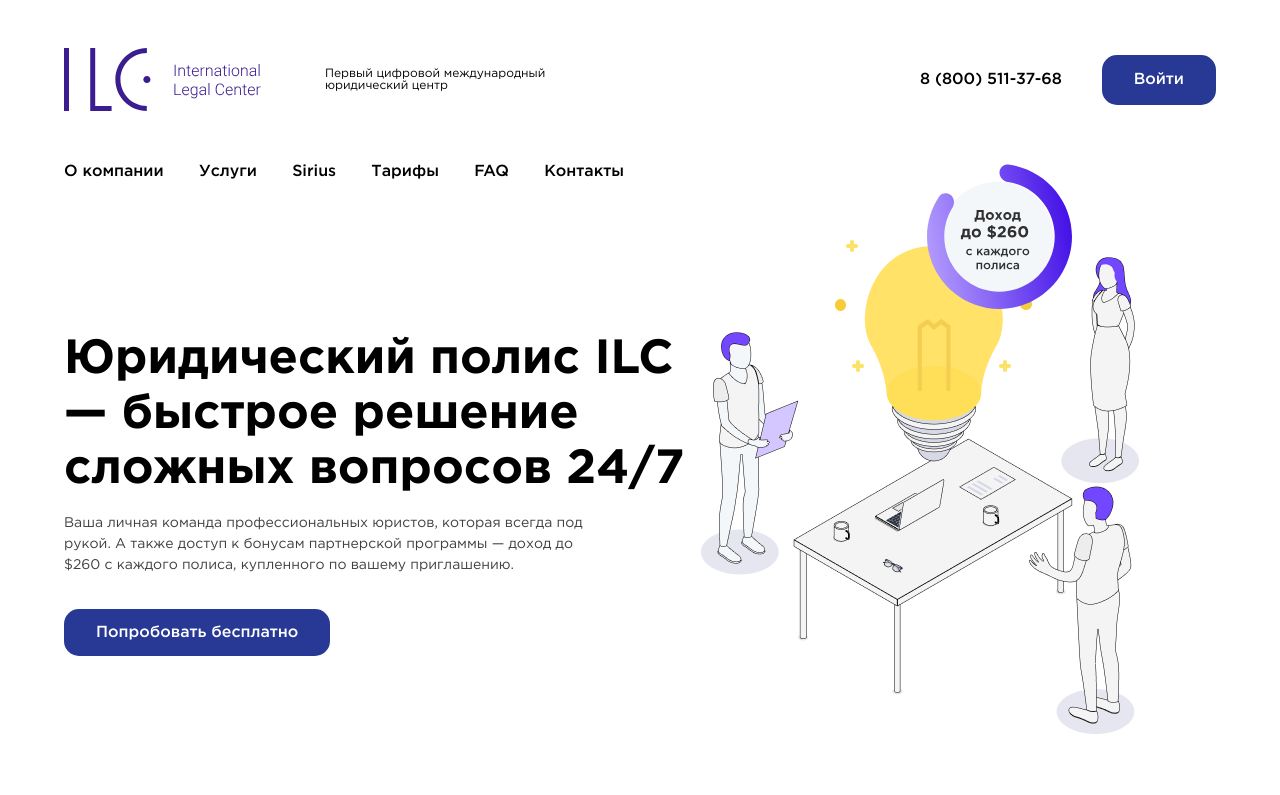
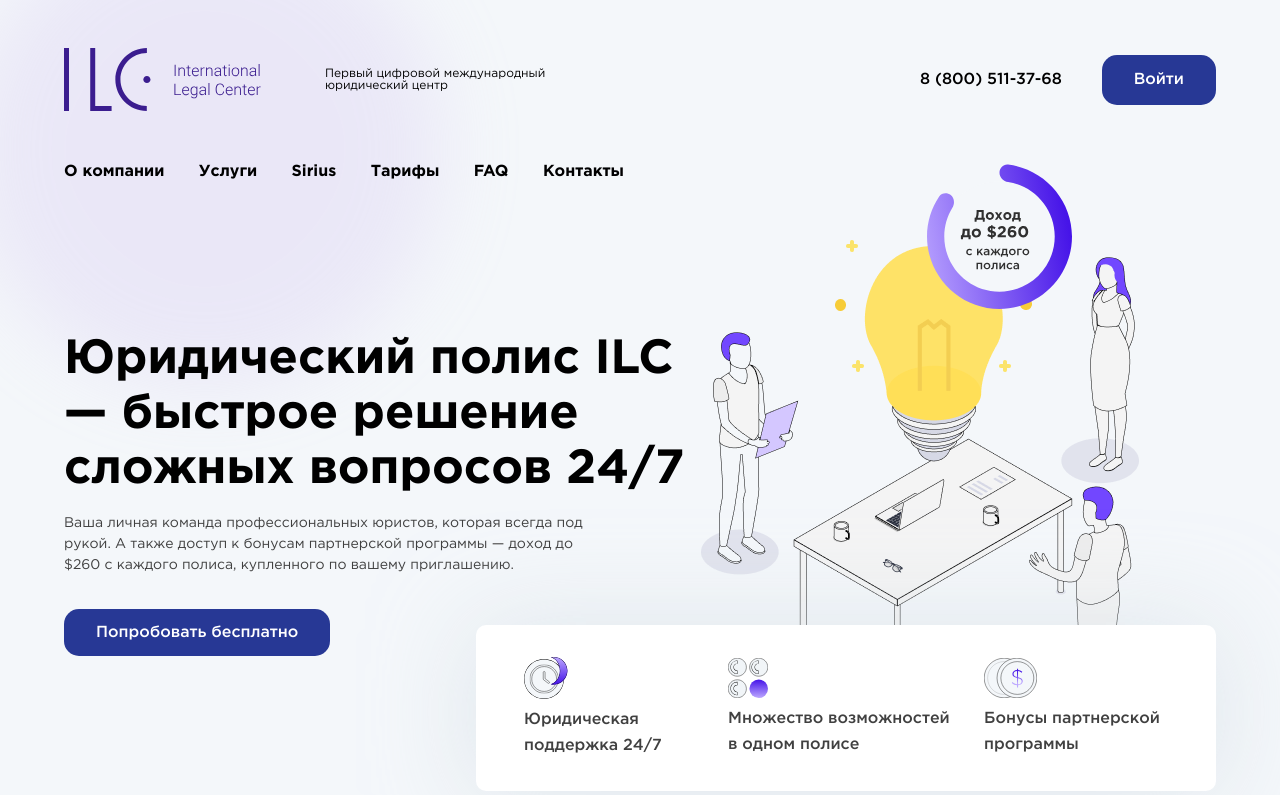
Before and after one commit to Viktoriia-vnk/International-Legal-Center, a plain HTML site: page index.html in a window 1280 px wide. Drawn offline with Linux system fonts and the light colour scheme.

Commit message:
header finished

```diff
--- a/index.html
+++ b/index.html
@@ -9,11 +9,11 @@
 </head>
 <body>
     <header class="header">
-        <div class="container">
+        <div class="container container-header">
             <div class="header__nav">
                 <div class="header__nav-top">
                     <div class="header__nav-logo">
-                        <a href=""><img src="./images/header/logo.svg" alt="logo" class="logo"></a>
+                        <a class="logo" href="#!"><img src="./images/header/logo.svg" alt="logo" ></a>
                         <p class="header__nav-company">Первый цифровой международный юридический центр</p>
                     </div>
                     <div class="header__nav-registration">
@@ -40,8 +40,25 @@
                      <img src="./images/header/img__header.png" alt="discussion" >
                 </div>
             </div>
+            <div class="header__bottom">
+                <ul class="header__list">
+                    <li class="header__list-item">
+                        <img src="./images/header/clock.svg" alt="" class="header__list-img">
+                        <p class="header__list-text">Юридическая поддержка 24/7</p>
+                    </li>
+                    <li class="header__list-item">
+                        <img src="./images/header/ball.svg" alt="" class="header__list-img">
+                        <p class="header__list-text">Множество возможностей в одном полисе</p>
+                    </li>
+                    <li class="header__list-item">
+                        <img src="./images/header/coins.svg" alt="" class="header__list-img">
+                        <p class="header__list-text">Бонусы партнерской программы</p>
+                    </li>
+                </ul>
+            </div>
         </div>
     </header>
+
     <main class="main">
 
     </main>
--- a/scss/blocks/_header.scss
+++ b/scss/blocks/_header.scss
@@ -1,8 +1,9 @@
+.container-header{
+    position: relative;
+}
+
 .header {
     margin-top: 48px;
-    &__nav {
-    }
-
     &__nav-top {
         display: flex;
         justify-content: space-between;
@@ -33,13 +34,23 @@
         font-size: 16px;
         font-weight: 700px;
         color: black;
+        transition: all .3s;
+        &:hover{
+            color: $bg-blue-button;
+        }
     }
 
     &__btn {
         @extend %button;
-        background-color: #273895;
+        background-color: $bg-blue-button;
         border-radius: 15px;
         padding: 16px 32px;
+        transition: all .3s ease-out;
+        &:hover {
+                color: $bg-blue-button;
+                background-color: transparent;
+                outline: 1px solid $bg-blue-button;
+            }
     }
 
     &__nav-footer {
@@ -51,7 +62,13 @@
 
     &__nav-link {
         @extend %subtitle;
+        font-family: Gotham Pro Bold;
         color: $nav-color;
+        transition: all .3s ;
+        &:hover{
+            color: $bg-blue-button;
+        }
+
     }
 
     &__inner {
@@ -91,9 +108,59 @@
                 height: 145px;
             }
     }
+
+    &__bottom {
+        width: 740px;
+        background-color: $bg-blocks;
+        border-radius: 10px;
+        box-shadow: 0px 4px 100px 0px rgba(208, 218, 227, 0.57);
+        padding: 32px 48px;
+        position: absolute;
+        right: 0;
+        bottom: -57px;
+
+    }
+
+    &__list {
+        display: flex;
+        gap: 32px;
+        align-items: center;
+    }
+
+     &__list-item {
+       max-width: 224px;
+     }
+
+     &__list-text {
+        @extend %subtitle;
+        margin-top: 8px;
+     }
 }
 
 .container {
     width: 90%;
     margin: auto;
 }
+
+  .logo {
+      position: relative;
+      &::before {
+          content: '';
+          position: absolute;
+        top: -136px;
+        left: -96px;
+          width: 474px;
+          height: 474px;
+          background: rgb(205, 187, 239);
+          border-radius: 50% 50%;
+          opacity: .25;
+        filter: blur(40px);
+        z-index: -2;
+      }
+      img{
+        transition: all .2s ease-in;
+      }
+        &:hover > img {
+            transform: scale(1.02);
+        }
+  }
--- a/scss/main.scss
+++ b/scss/main.scss
@@ -35,3 +35,7 @@
         // bloks
 @import "./blocks/_header";
  @import "./blocks/footer";
+
+ body {
+         background-color: $bg-main;
+ }
```
Also changed, not shown: css/main.css, images/header/ball.svg (added), images/header/clock.svg (added), images/header/coins.svg (added), 1 other file.
